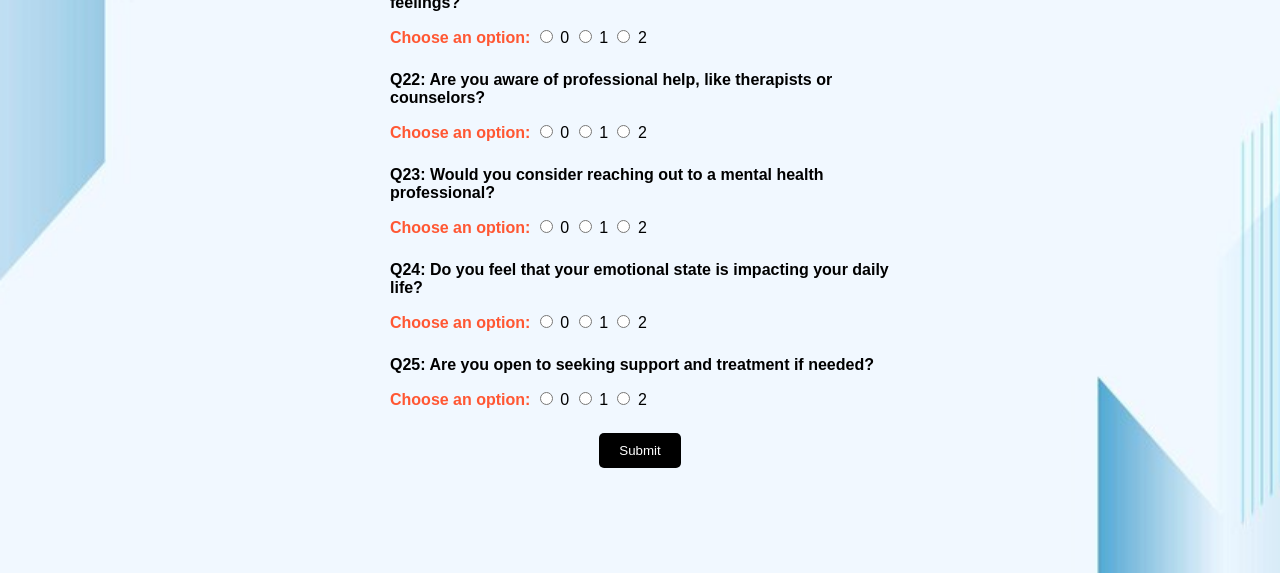
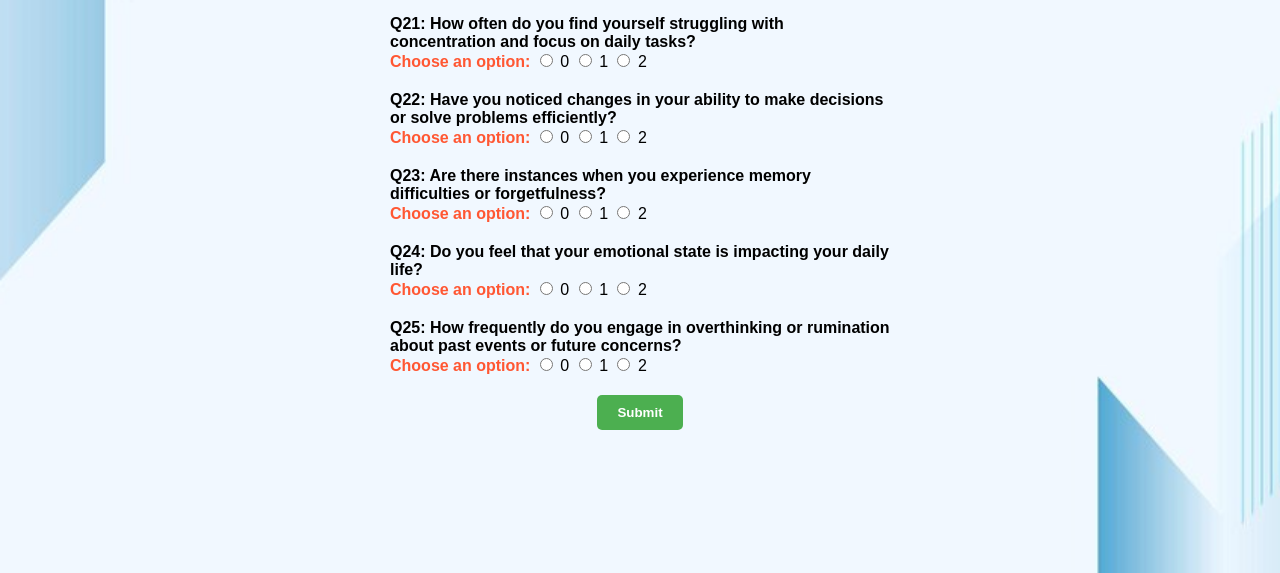
Before and after one commit to rvarjun2003/letusknow, a plain HTML site: page page5.html in a window 1280 px wide. Shown: the part 227-800 px from the top of the page. Drawn offline with Linux system fonts and the light colour scheme.

Commit message:
Update page5.html

```diff
--- a/page5.html
+++ b/page5.html
@@ -25,33 +25,29 @@
             border-radius: 10px;
             position: relative;
             z-index: 1;
+            overflow: auto; /* Added overflow property */
+        }
+
+        .question-set {
+            margin-bottom: 20px;
+            max-height: 150px; /* Set a maximum height for the question set */
+            overflow-y: auto; /* Added overflow property */
+        }
+
+        h1, label, .choose-option, input[type="submit"] {
+            font-weight: bold;
         }
 
         h1 {
             color: #333;
-            font-weight: bold;
             margin-bottom: 20px;
             background-color: skyblue;
             padding: 10px;
             border-radius: 10px;
         }
 
-        .question-set {
-            margin-bottom: 20px;
-        }
-
-        label {
-            font-weight: bold;
-            margin-bottom: 15px;
-            display: block;
-        }
-
-        .radio-group {
-            margin-bottom: 10px;
-        }
-
-        input[type="radio"] {
-            margin-bottom: 8px;
+        .choose-option {
+            color: #FF5733; /* Changed to a different color */
         }
 
         input[type="submit"] {
@@ -59,7 +55,7 @@
             display: block;
             margin-left: auto;
             margin-right: auto;
-            background-color: black;
+            background-color: #4CAF50; /* Unique color for the submit button */
             color: white;
             border: none;
             padding: 10px 20px;
@@ -67,24 +63,20 @@
             cursor: pointer;
         }
 
-        /* Changed style for "Choose an option:" text */
-        .choose-option {
-            color: #FF5733; /* Changed to a different color */
-            font-weight: bold;
-        }
+        /* Rest of your styles remain unchanged */
     </style>
 </head>
 <body>
 
     <div class="page-container">
-        <h1>Level 5: Seeking Help</h1>
+        <h1>Level 5: Cognitive Functioning</h1>
 
         <form id="formPage5" onsubmit="validateAndSubmit(); return false;">
 
             <div class="question-set">
-                <label for="q21">Q21: Have you talked to a friend or family member about your feelings?</label>
+                <label for="q21"><strong>Q21:</strong> How often do you find yourself struggling with concentration and focus on daily tasks?</label>
                 <div class="radio-group">
-                    <span class="choose-option">Choose an option:</span>
+                    <span class="choose-option"><strong>Choose an option:</strong></span>
                     <input type="radio" name="q21" value="0" required> 0
                     <input type="radio" name="q21" value="1" required> 1
                     <input type="radio" name="q21" value="2" required> 2
@@ -92,9 +84,9 @@
             </div>
 
             <div class="question-set">
-                <label for="q22">Q22: Are you aware of professional help, like therapists or counselors?</label>
+                <label for="q22"><strong>Q22:</strong> Have you noticed changes in your ability to make decisions or solve problems efficiently?</label>
                 <div class="radio-group">
-                    <span class="choose-option">Choose an option:</span>
+                    <span class="choose-option"><strong>Choose an option:</strong></span>
                     <input type="radio" name="q22" value="0" required> 0
                     <input type="radio" name="q22" value="1" required> 1
                     <input type="radio" name="q22" value="2" required> 2
@@ -102,9 +94,9 @@
             </div>
 
             <div class="question-set">
-                <label for="q23">Q23: Would you consider reaching out to a mental health professional?</label>
+                <label for="q23"><strong>Q23:</strong> Are there instances when you experience memory difficulties or forgetfulness?</label>
                 <div class="radio-group">
-                    <span class="choose-option">Choose an option:</span>
+                    <span class="choose-option"><strong>Choose an option:</strong></span>
                     <input type="radio" name="q23" value="0" required> 0
                     <input type="radio" name="q23" value="1" required> 1
                     <input type="radio" name="q23" value="2" required> 2
@@ -112,9 +104,9 @@
             </div>
 
             <div class="question-set">
-                <label for="q24">Q24: Do you feel that your emotional state is impacting your daily life?</label>
+                <label for="q24"><strong>Q24:</strong> Do you feel that your emotional state is impacting your daily life?</label>
                 <div class="radio-group">
-                    <span class="choose-option">Choose an option:</span>
+                    <span class="choose-option"><strong>Choose an option:</strong></span>
                     <input type="radio" name="q24" value="0" required> 0
                     <input type="radio" name="q24" value="1" required> 1
                     <input type="radio" name="q24" value="2" required> 2
@@ -122,14 +114,16 @@
             </div>
 
             <div class="question-set">
-                <label for="q25">Q25: Are you open to seeking support and treatment if needed?</label>
+                <label for="q25"><strong>Q25:</strong> How frequently do you engage in overthinking or rumination about past events or future concerns?</label>
                 <div class="radio-group">
-                    <span class="choose-option">Choose an option:</span>
+                    <span class="choose-option"><strong>Choose an option:</strong></span>
                     <input type="radio" name="q25" value="0" required> 0
                     <input type="radio" name="q25" value="1" required> 1
                     <input type="radio" name="q25" value="2" required> 2
                 </div>
             </div>
+
+            <!-- Add more questions as needed -->
 
             <input type="submit" value="Submit">
         </form>
```
